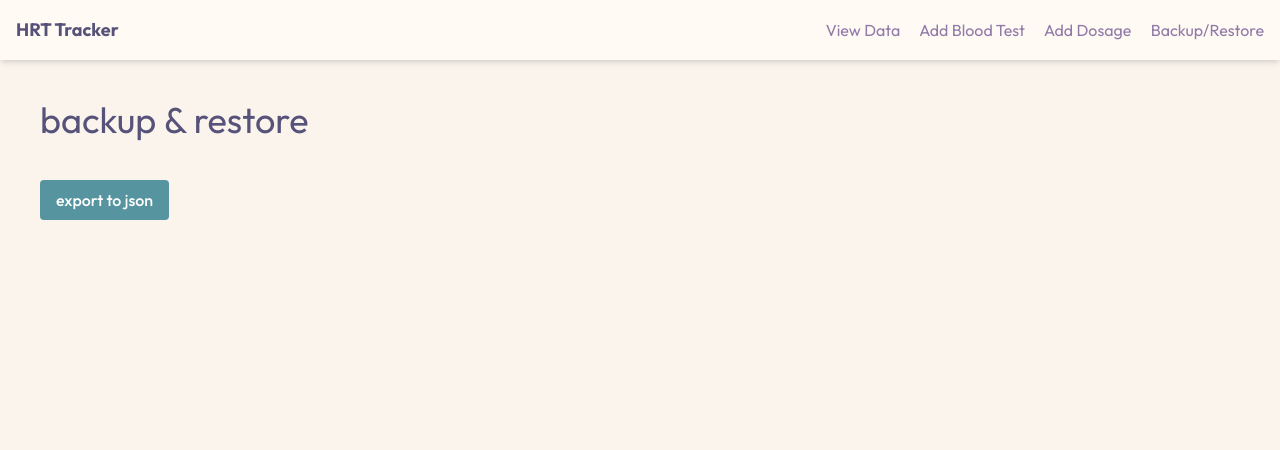
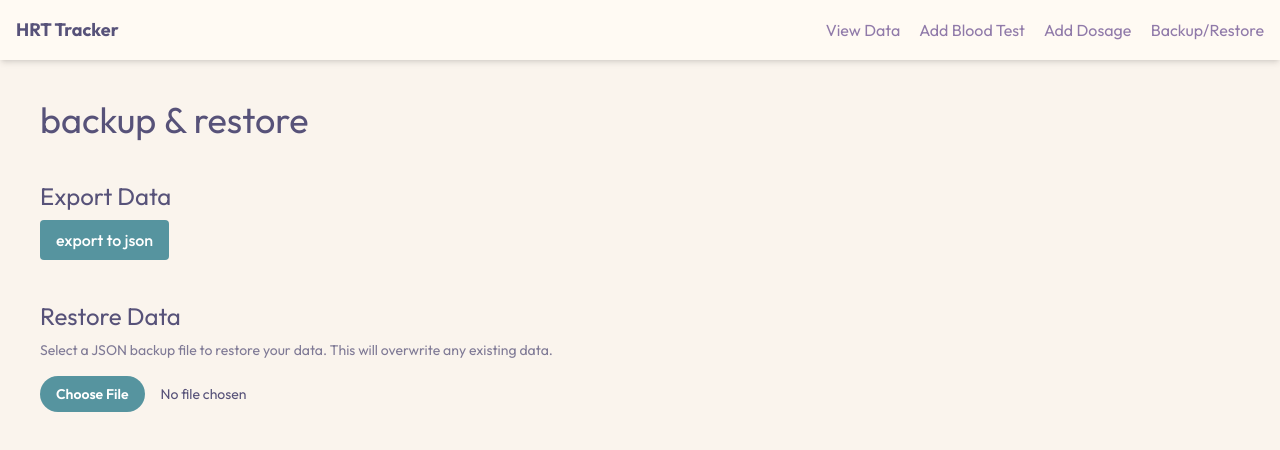
Before and after one commit to chaos-dotcom/hrt-tracker, a SvelteKit app: page /backup in a window 1280 px wide. Shown: the top 450 px of the page. Built offline with nearby package versions, Linux system fonts and the light colour scheme.

Commit message:
feat: add restore from JSON backup functionality

```diff
--- a/src/routes/backup/+page.svelte
+++ b/src/routes/backup/+page.svelte
@@ -13,10 +13,43 @@
 		document.body.removeChild(a);
 		URL.revokeObjectURL(url);
 	}
+
+	let restoreMessage = $state('');
+
+	function handleFileSelect(event: Event) {
+		const input = event.target as HTMLInputElement;
+		if (input.files && input.files.length > 0) {
+			const file = input.files[0];
+			const reader = new FileReader();
+			reader.onload = (e) => {
+				try {
+					const text = e.target?.result;
+					if (typeof text === 'string') {
+						const jsonData = JSON.parse(text);
+						// A simple validation to check for expected keys
+						if (jsonData.bloodTests && jsonData.dosageHistory) {
+							hrtData.data = jsonData;
+							restoreMessage = 'Data restored successfully!';
+						} else {
+							restoreMessage = 'Invalid JSON file format.';
+						}
+					}
+				} catch (error) {
+					restoreMessage = 'Error reading or parsing file.';
+					console.error(error);
+				}
+				setTimeout(() => (restoreMessage = ''), 3000);
+			};
+			reader.readAsText(file);
+		}
+	}
 </script>
 
 <div class="p-10 flex flex-col space-y-2 sm:space-y-10">
 	<h1 class="text-4xl">backup & restore</h1>
+	<div class="flex flex-col space-y-4">
+		<div>
+			<h2 class="text-2xl mb-2">Export Data</h2>
 			<button
 				class="w-fit cursor-pointer rounded bg-latte-rose-pine-foam px-4 py-2 font-medium text-white transition-colors hover:bg-rose-pine-pine focus:outline-none focus:shadow-outline"
 				onclick={exportToJson}
@@ -24,3 +57,28 @@
 				export to json
 			</button>
 		</div>
+
+		<div class="pt-6">
+			<h2 class="text-2xl mb-2">Restore Data</h2>
+			<p class="text-sm opacity-75 mb-4">
+				Select a JSON backup file to restore your data. This will overwrite any existing data.
+			</p>
+			<input
+				type="file"
+				accept=".json"
+				onchange={handleFileSelect}
+				class="block w-full max-w-xs text-sm
+            file:mr-4 file:py-2 file:px-4
+            file:rounded-full file:border-0
+            file:text-sm file:font-semibold
+            file:bg-latte-rose-pine-foam file:text-white
+            hover:file:bg-rose-pine-pine"
+			/>
+			{#if restoreMessage}
+				<p class="mt-4 text-latte-rose-pine-text dark:text-rose-pine-text">
+					{restoreMessage}
+				</p>
+			{/if}
+		</div>
+	</div>
+</div>
```
Lines whose indentation alone changed are shown as unchanged.
